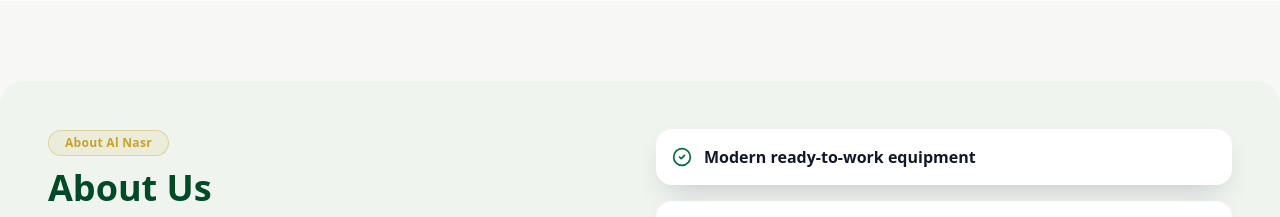
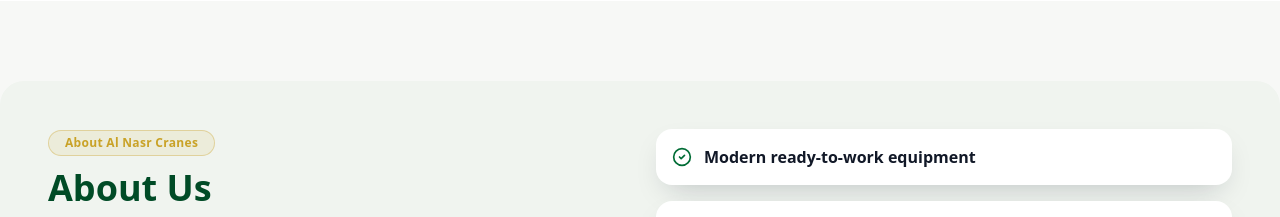
Before and after one commit to droidattips-Mod/basheer-with-good-dom, a Next.js app: page /en in a window 1280 px wide. Shown: the part 7780-7997 px from the top of the page. Built offline with nearby package versions, Linux system fonts and the light colour scheme.

Commit message:
after editing alnasr

```diff
--- a/data/content.ts
+++ b/data/content.ts
@@ -108,9 +108,9 @@ export const translations: Record<Locale, LocaleContent> = {
       cta: "عرض التفاصيل"
     },
     about: {
-      label: "عن النصر",
+      label: "عن رافعات النصر",
       title: "من نحن",
-      text: "النصر للمقاولات وتأجير الرافعات شركة سعودية متخصصة في تأجير الرافعات والمعدات الثقيلة ودعم المشاريع بمعدات موثوقة وفرق تشغيل مؤهلة.",
+      text: "رافعات النصرشركة سعودية متخصصة في تأجير الرافعات والمعدات الثقيلة ودعم المشاريع بمعدات موثوقة وفرق تشغيل مؤهلة.",
       points: ["معدات حديثة وجاهزة للعمل", "التزام بالسلامة والجودة", "تغطية لمختلف مناطق المملكة"]
     },
     contact: {
@@ -181,7 +181,7 @@ export const translations: Record<Locale, LocaleContent> = {
       cta: "View Details"
     },
     about: {
-      label: "About Al Nasr",
+      label: "About Al Nasr Cranes",
       title: "About Us",
       text: "Al Nasr Cranes is a Saudi company specialized in crane and heavy equipment rental with reliable machines and qualified operation teams.",
       points: ["Modern ready-to-work equipment", "Commitment to safety and quality", "Coverage across Saudi Arabia"]
```
